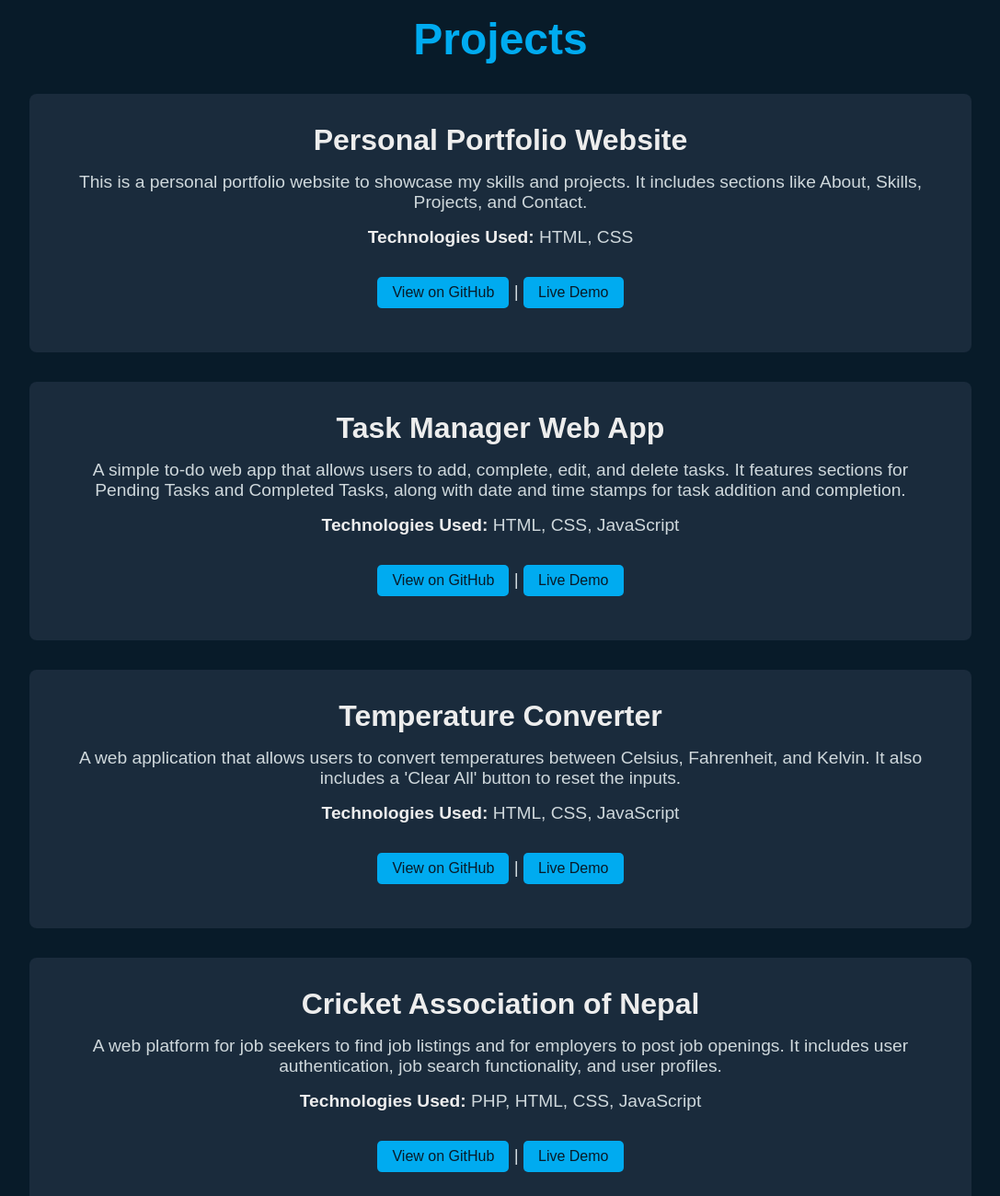
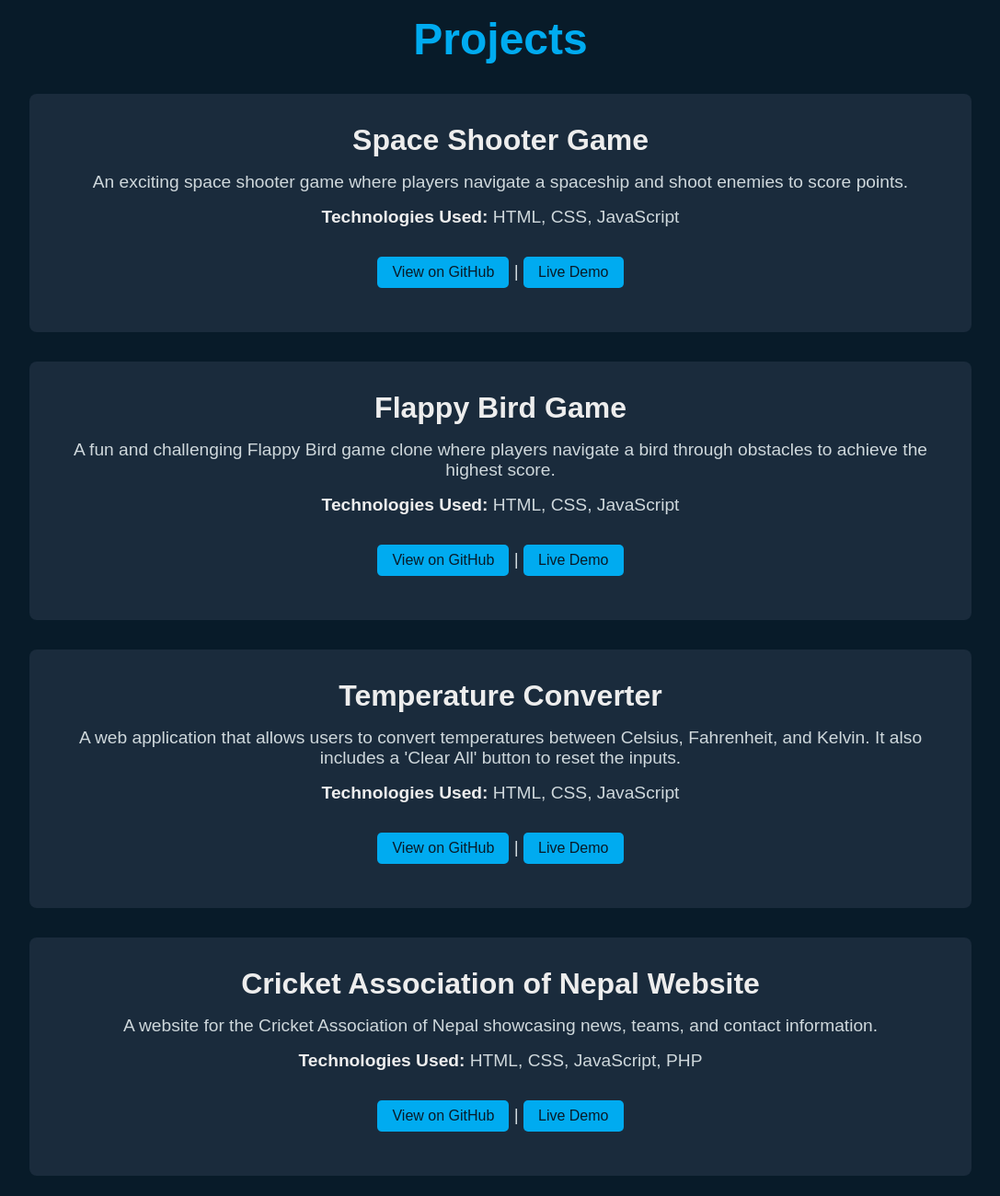
Before and after one commit to Kushpriya/Portfolio, a plain HTML site: page index.html in a window 1280 px wide. Shown: the part 1940-3240 px from the top of the page at 92% size, without its empty margins (96-1183 px from the left). Drawn offline with nearby package versions, Linux system fonts and the light colour scheme.

Commit message:
portfolio

```diff
--- a/index.html
+++ b/index.html
@@ -74,35 +74,34 @@
         <h2>Projects</h2>
 
         <div class="project">
-            <h3>Personal Portfolio Website</h3>
-            <p>This is a personal portfolio website to showcase my skills and projects. It includes sections like About, Skills, Projects, and Contact.</p>
-            <p><strong>Technologies Used:</strong> HTML, CSS</p>
-            <p><a href="https://github.com/yourusername/portfolio">View on GitHub</a> | <a href="https://yourportfolio.com">Live Demo</a></p>
+            <h3>Space Shooter Game</h3>
+            <p>An exciting space shooter game where players navigate a spaceship and shoot enemies to score points.</p>
+            <p><strong>Technologies Used:</strong> HTML, CSS, JavaScript</p>
+            <p><a href="https://github.com/Kushpriya/Space-Shooter-Game">View on GitHub</a> | <a href="https://kushpriya.github.io/Space-Shooter-Game/">Live Demo</a></p>
         </div>
 
         <div class="project">
-            <h3>Task Manager Web App</h3>
-            <p>A simple to-do web app that allows users to add, complete, edit, and delete tasks. It features sections for Pending Tasks and Completed Tasks, along with date and time stamps for task addition and completion.</p>
+            <h3>Flappy Bird Game</h3>
+            <p>A fun and challenging Flappy Bird game clone where players navigate a bird through obstacles to achieve the highest score.</p>
             <p><strong>Technologies Used:</strong> HTML, CSS, JavaScript</p>
-            <p><a href="">View on GitHub</a> | <a href="https://yourtaskmanagerapp.com">Live Demo</a></p>
+            <p><a href="https://github.com/Kushpriya/Flappy-Bird-Game">View on GitHub</a> | <a href="https://kushpriya.github.io/Flappy-Bird-Game/">Live Demo</a></p>
         </div>
 
         <div class="project">
             <h3>Temperature Converter</h3>
             <p>A web application that allows users to convert temperatures between Celsius, Fahrenheit, and Kelvin. It also includes a 'Clear All' button to reset the inputs.</p>
             <p><strong>Technologies Used:</strong> HTML, CSS, JavaScript</p>
-            <p><a href="https://github.com/yourusername/temperature-converter">View on GitHub</a> | <a href="https://yourtemperatureconverter.com">Live Demo</a></p>
+            <p><a href="https://github.com/Kushpriya/Temperature-Converter">View on GitHub</a> | <a href="https://kushpriya.github.io/Temperature-Converter/">Live Demo</a></p>
         </div>
 
         <div class="project">
-            <h3>Cricket Association of Nepal</h3>
-            <p>A web platform for job seekers to find job listings and for employers to post job openings. It includes user authentication, job search functionality, and user profiles.</p>
-            <p><strong>Technologies Used:</strong>  PHP, HTML, CSS, JavaScript</p>
+            <h3>Cricket Association of Nepal Website</h3>
+            <p>A website for the Cricket Association of Nepal showcasing news, teams, and contact information.</p>
+            <p><strong>Technologies Used:</strong> HTML, CSS, JavaScript, PHP</p>
             <p><a href="https://github.com/Kushpriya/Sports-Cricket">View on GitHub</a> | <a href="https://priyakushawaha.000webhostapp.com/">Live Demo</a></p>
         </div>
 
     </section>
-
 
 
     <section id="contact" class="contact">
```
